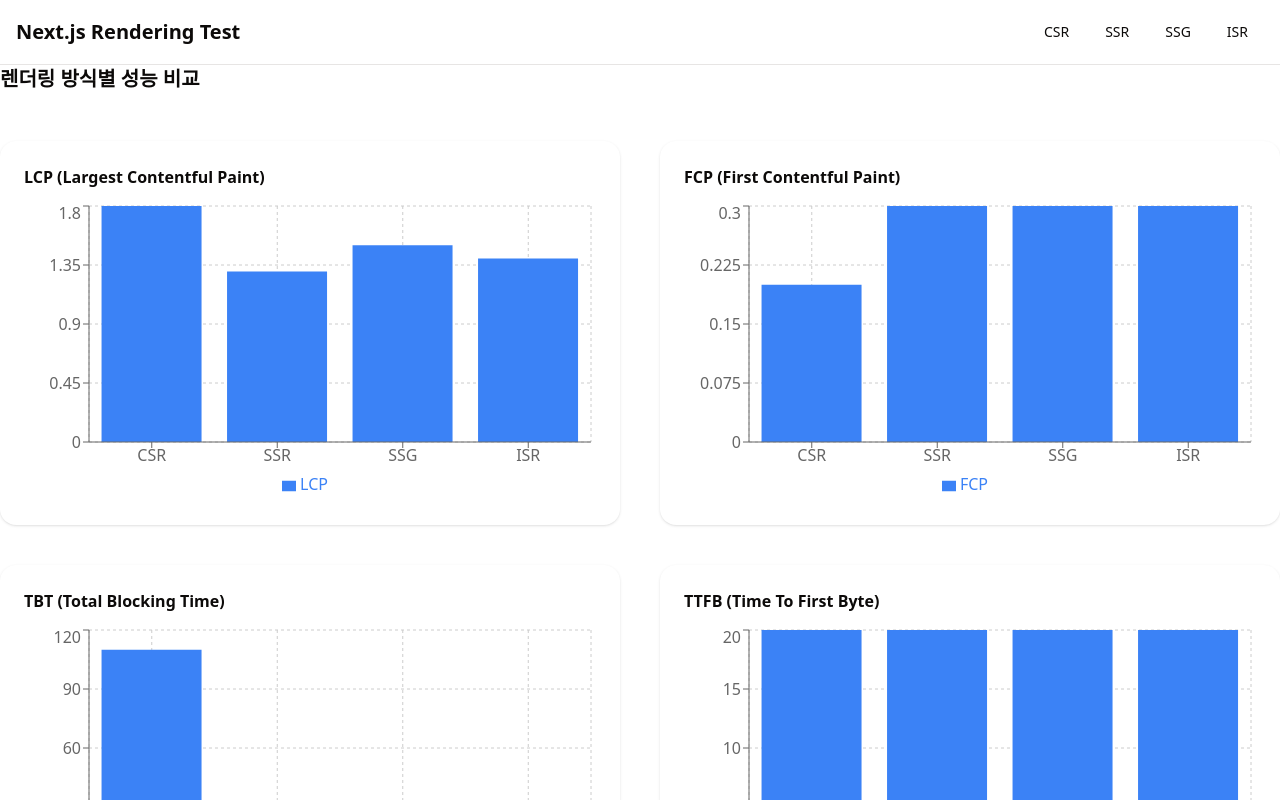
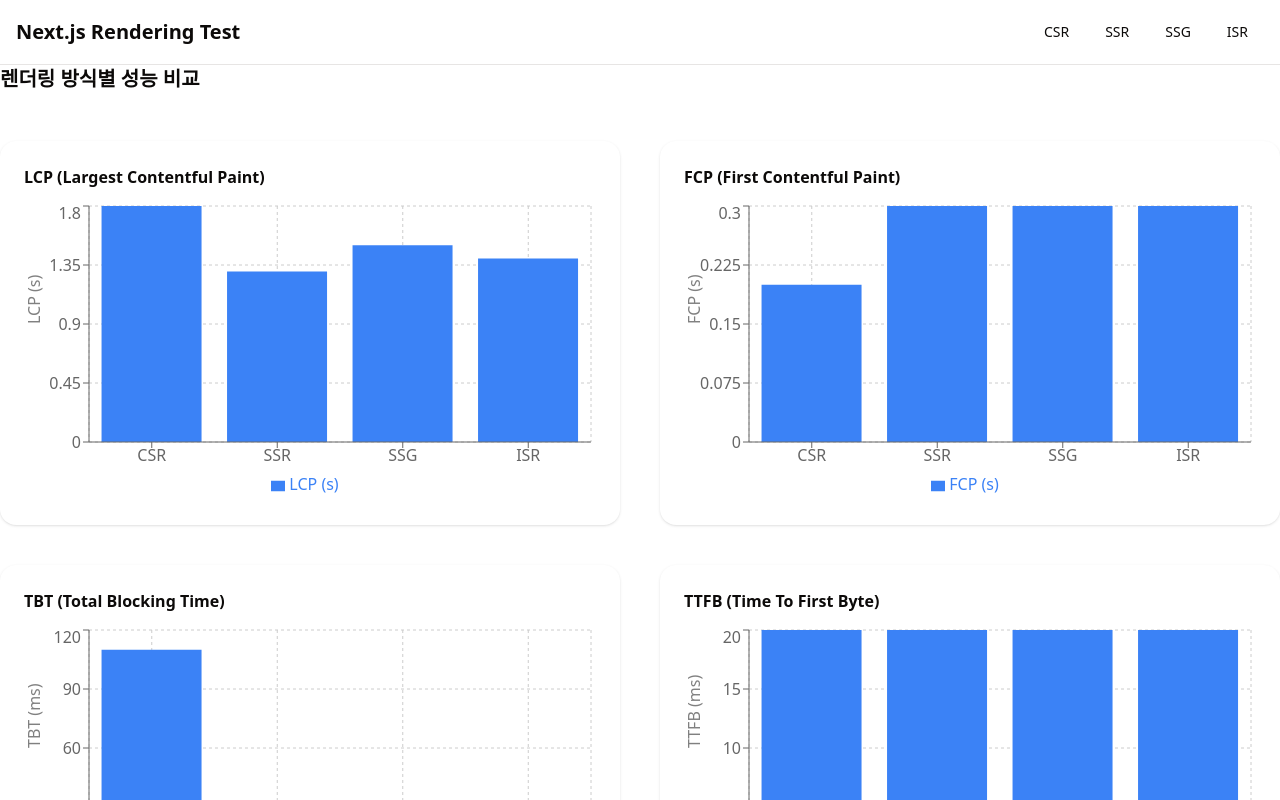
Before and after one commit to KJWGarden/next-rendering-test, a Next.js app: page / in a window 1280 px wide. Shown: the top 800 px of the page. Built offline with nearby package versions, Linux system fonts and the light colour scheme.

Commit message:
fix: chart에 지표별 단위 추가
chart에 지표별 단위 명시 추가

```diff
--- a/app/component/renderingChart.tsx
+++ b/app/component/renderingChart.tsx
@@ -35,11 +35,7 @@
 export default function RenderingChart() {
   const [mounted, setMounted] = useState(false);
 
-  // Hydration 오류를 방지하기 위해 클라이언트에서만 마운트 상태를 확인
-  // 이 패턴은 Next.js에서 hydration 오류를 해결하기 위한 표준 방법입니다
   useEffect(() => {
-    // setState is called in a microtask, still after browser paint
-    // This avoids the direct setState anti-pattern
     setTimeout(() => setMounted(true), 0);
   }, []);
 
@@ -126,15 +122,34 @@
   metricKey: keyof ChartData;
 }
 
+// 각 메트릭의 단위 매핑
+const metricUnits: Record<string, string> = {
+  LCP: "s",
+  FCP: "s",
+  TBT: "ms",
+  TTFB: "ms",
+};
+
 function Chart({ data, metricKey }: ChartProps) {
+  const unit = metricUnits[metricKey as string] || "";
+  const metricName = metricKey as string;
+
   return (
     <ResponsiveContainer width="100%" height={300}>
       <BarChart data={data}>
         <CartesianGrid strokeDasharray="3 3" />
         <XAxis dataKey="method" />
-        <YAxis />
-        <Tooltip />
-        <Legend />
+        <YAxis
+          label={{
+            value: `${metricName} (${unit})`,
+            angle: -90,
+            position: "insideLeft",
+          }}
+        />
+        <Tooltip
+          formatter={(value: number) => [`${value} ${unit}`, metricName]}
+        />
+        <Legend formatter={() => `${metricName} (${unit})`} />
         <Bar dataKey={metricKey} fill="#3b82f6" />
       </BarChart>
     </ResponsiveContainer>
```
